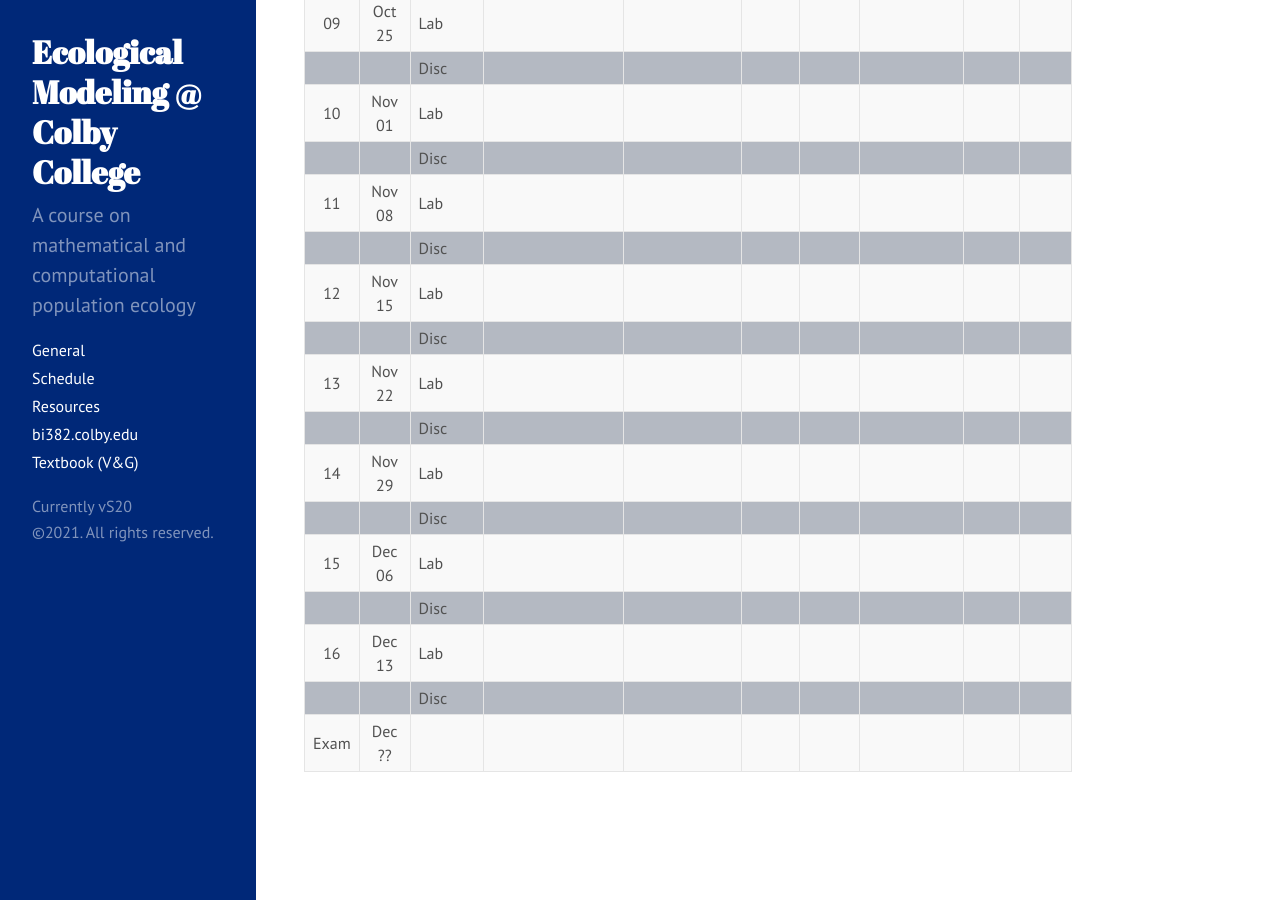
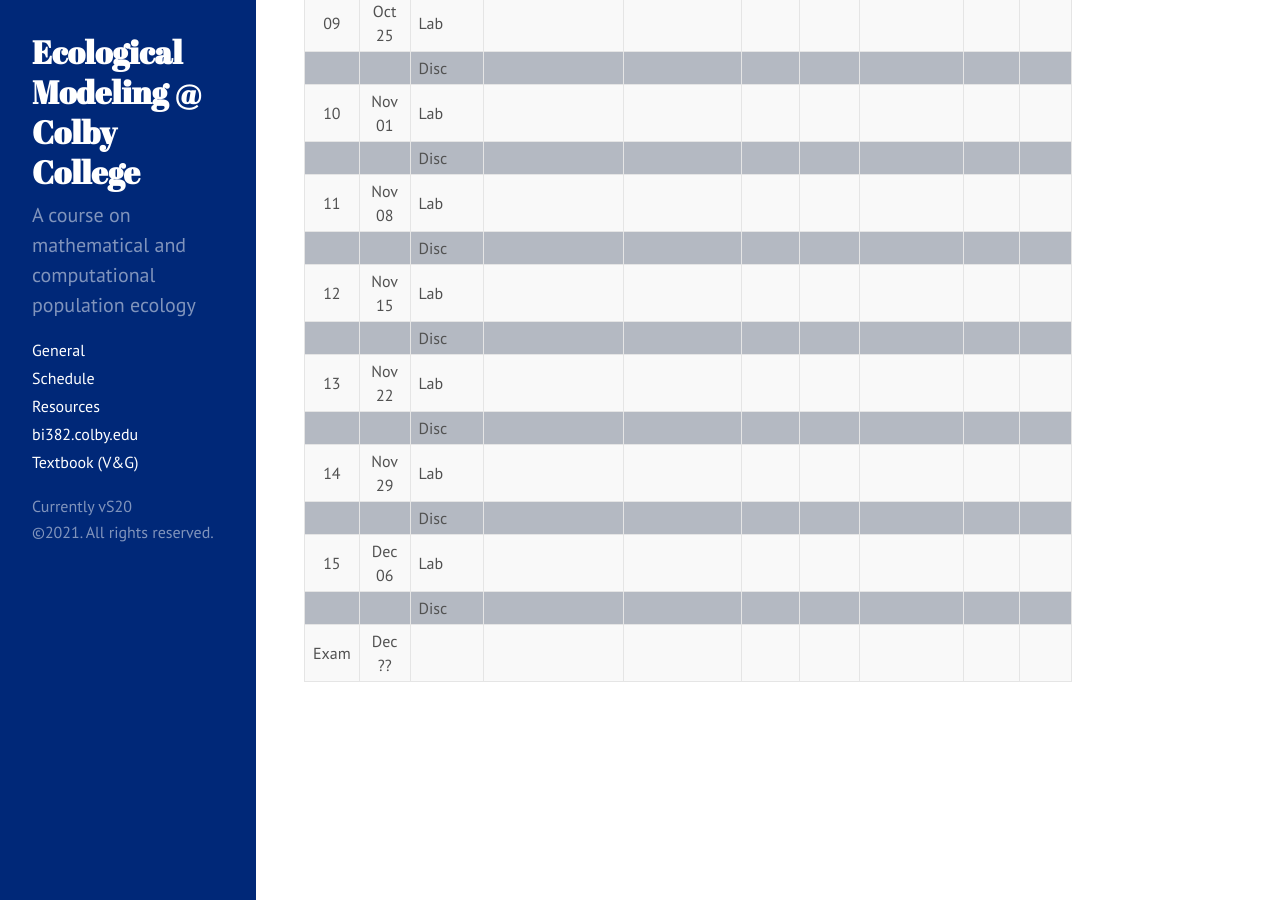
Before and after one commit to ColbyEcology/colbyecology.github.io, a Jekyll site: the page built from Schedule.md, in a window 1280 px wide and 900 px high, scrolled down 1153 px. Built offline with Jekyll 4.4.1, drawn with Linux system fonts in a browser that asks for light colours.

Commit message:
rem 16th week in sched, 4 real

```diff
--- a/Schedule.md
+++ b/Schedule.md
@@ -59,8 +59,6 @@ title: "Schedule"
 |      |        |  Disc   |                                                                         |                                                                                                                                                                                                                            |                                                             |                                                                                         |                                        |                                                      |                                             |
 | 15   | Dec 06 |   Lab   |                                                                         |                                                                                                                                                                                                                            |                                                             |                                                                                         |                                        |                                                      |                                             |
 |      |        |  Disc   |                                                                         |                                                                                                                                                                                                                            |                                                             |                                                                                         |                                        |                                                      |                                             |
-| 16   | Dec 13 |   Lab   |                                                                         |                                                                                                                                                                                                                            |                                                             |                                                                                         |                                        |                                                      |                                             |
-|      |        |  Disc   |                                                                         |                                                                                                                                                                                                                            |                                                             |                                                                                         |                                        |                                                      |                                             |
 | Exam | Dec ?? |         |                                                                         |                                                                                                                                                                                                                            |                                                             |                                                                                         |                                        |                                                      |                                             |
 
 <!---
```
